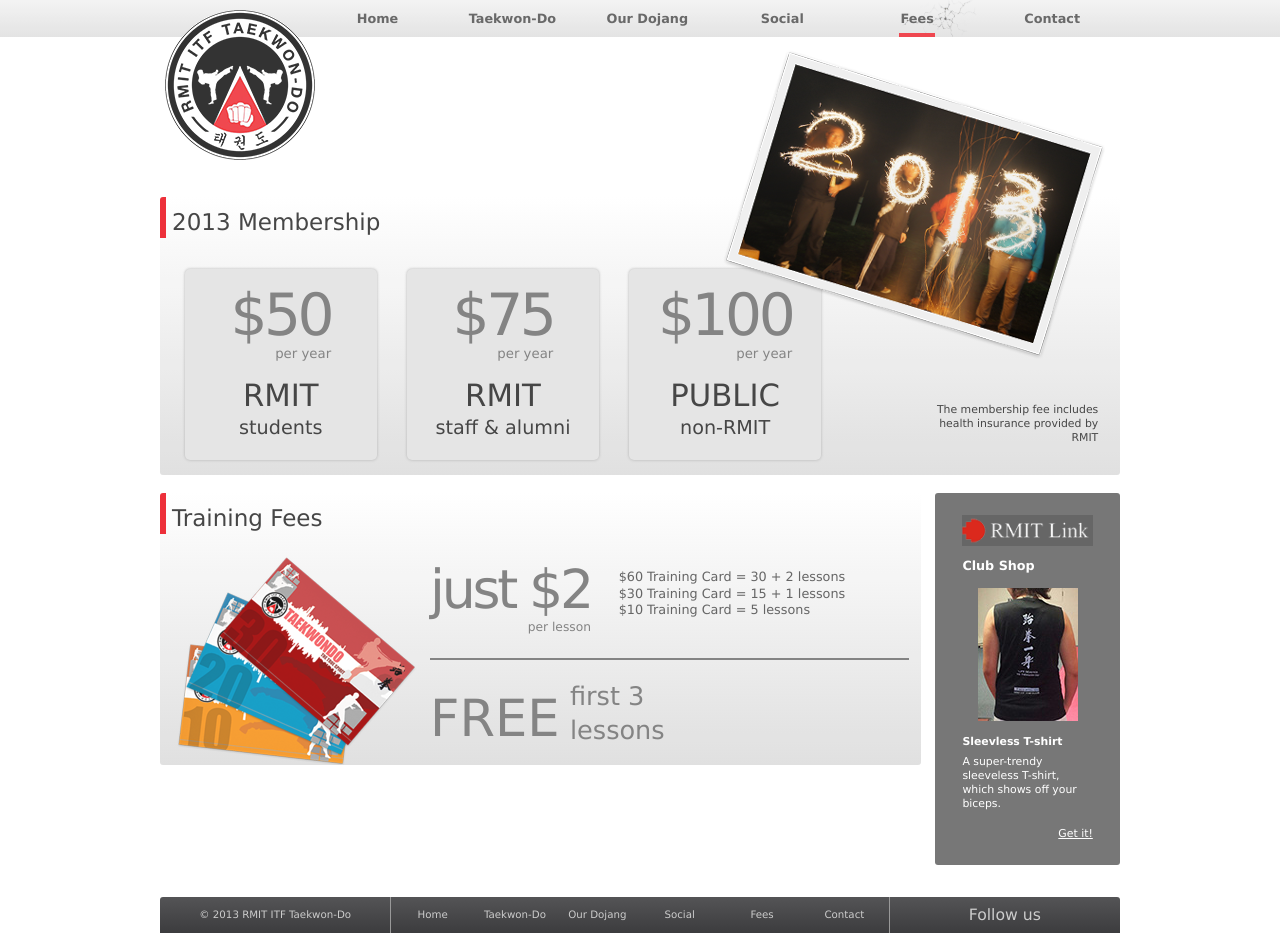
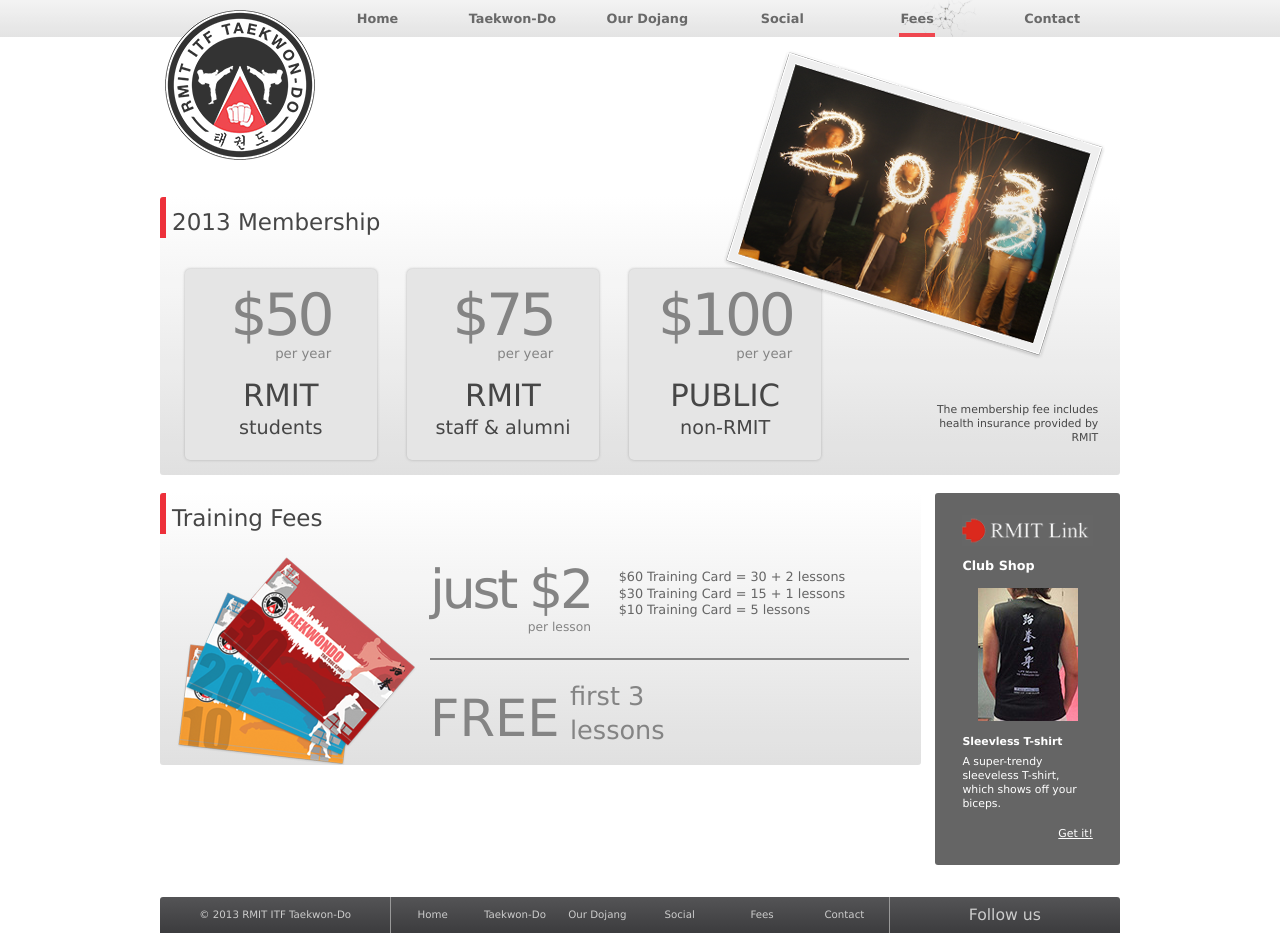
Before and after one commit to axelboc/website-rmittkd, a PHP site: page /fees.php in a window 1280 px wide. Run offline with PHP 8.4, Linux system fonts and the light colour scheme; some libraries are stand-ins or nearby versions.

Commit message:
Back to 90% opacity instead of 80% in sidebar

```diff
--- a/src/css/modules.css
+++ b/src/css/modules.css
@@ -135,6 +135,8 @@
 	left: 0;
 	right: 0;
 	bottom: 0;
+	opacity: .9;
+	filter: alpha(opacity=90); /* IE8- */
 }
 
 .sidebar .backdrop-content {
```
